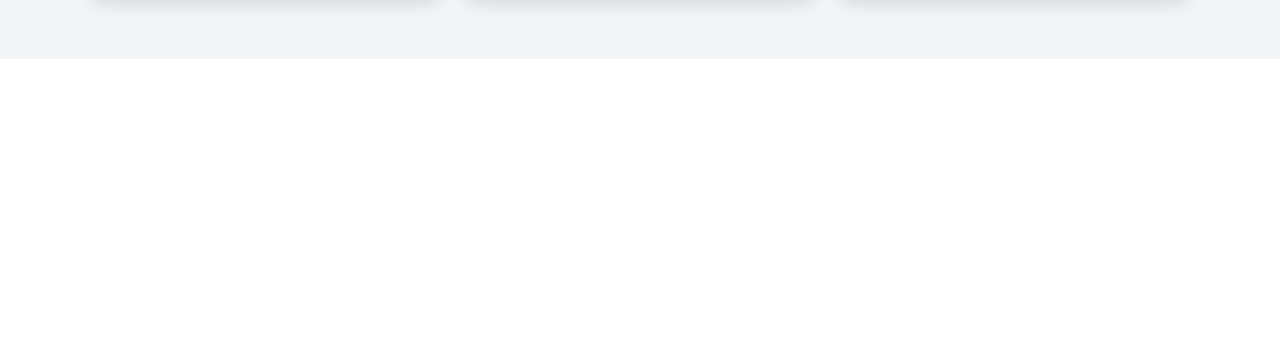
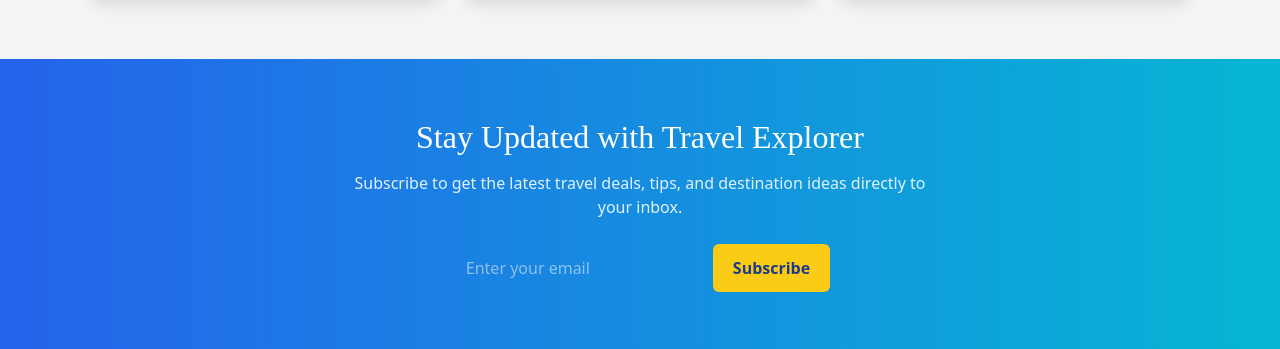
Before and after one commit to TusharKcode/Travel-Explorer-Website, a React (Vite) app: page / in a window 1280 px wide. Shown: the part 2725-3074 px from the top of the page. Before the commit the page ends 2784 px from the top, so only its background shows below. Built offline with nearby package versions, Linux system fonts and the light colour scheme.

Commit message:
Newsletter Updated

```diff
--- /dev/null
+++ b/src/components/Newsletter.css
@@ -0,0 +1,55 @@
+.newsletter-section{
+    padding: 60px 20px;
+    background: linear-gradient(to right, #2563eb, #06b6d4);
+    text-align: center;
+    color: white;
+}
+
+.newsletter-container{
+    max-width: 600px;
+    margin: auto;
+}
+
+.newsletter-title{
+    font: 2rem bold;
+    margin-bottom: 15px;
+}
+
+.newsletter-text{
+    font-size: 1rem;
+    margin-bottom: 25px;
+    color: #e0f2fe;
+}
+
+.newsletter-form{
+    display: flex;
+    justify-content: center;
+    flex-wrap: wrap;
+    gap: 10px;
+}
+
+.newsletter-input{
+    padding: 12px 16px;
+    border-radius: 6px;
+    border: none;
+    outline: none;
+    flex: 1;
+    max-width: 350px;
+    min-width: 220px;
+    font-size: 1rem;
+}
+
+.newsletter-btn{
+    padding: 12px 20px;
+    background: #facc15;
+    color: #1e3a8a;
+    border: none;
+    border-radius: 6px;
+    cursor: pointer;
+    font-weight: bold;
+    transition: background 0.3s ease;
+}
+
+.newsletter-btn:hover{
+    background: #eab308;
+}
--- /dev/null
+++ b/src/components/Newsletter.jsx
@@ -0,0 +1,27 @@
+import React from 'react'
+import './Newsletter.css'
+
+export default function Newsletter() {
+  return (
+    <section className='newsletter-section' id='newsletter'>
+        <div className='newsletter-container' data-aos='fade-up'>
+            <h2 className='newsletter-title'>
+                Stay Updated with Travel Explorer
+            </h2>
+            <p className='newsletter-text'>
+                Subscribe to get the latest travel deals, tips, and destination ideas directly to your inbox.
+            </p>
+
+            <form className="">
+                <input
+                    type="email"
+                    placeholder='Enter your email'
+                    className="newsletter-input"
+                    required
+                />
+                <button type='submit' className='newsletter-btn'>Subscribe</button>
+            </form>
+        </div>
+    </section>
+  )
+}
--- a/src/pages/Home.jsx
+++ b/src/pages/Home.jsx
@@ -7,6 +7,7 @@
 import WeatherSection from '../components/WeatherSection';
 import PopularPackages from '../components/PopularPackages';
 import Testimonials from "../components/Testimonials";
+import Newsletter from "../components/Newsletter";
 import { useEffect } from "react";
 
 export default function Home(){
@@ -21,6 +22,7 @@
           <WeatherSection/>
           <PopularPackages/>
           <Testimonials/>
+          <Newsletter/>
         </>
     )
 }
```
